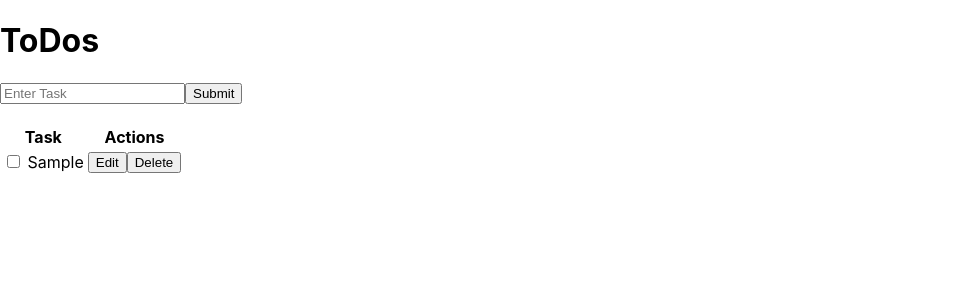
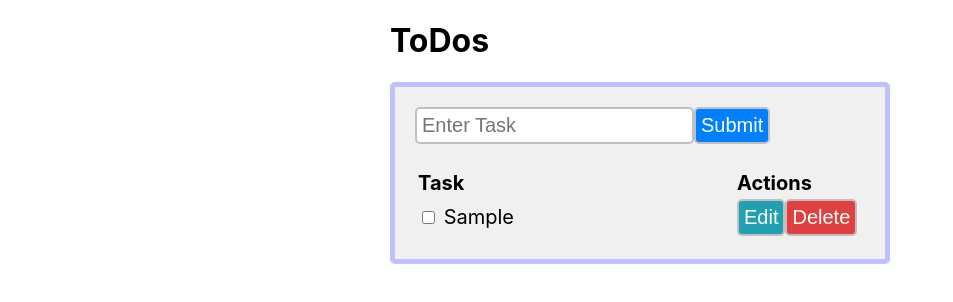
Before and after one commit to jj-one/react-todo-app, a React (Create React App) app: page / in a window 1280 px wide. Both pictures are taken after typing "Sample" into the empty fields and a click on the button "Submit". Shown: the top 302 px of the page, without its empty margins (0-953 px from the left). Built offline with nearby package versions, Linux system fonts and the light colour scheme; the HTML template or start-up script is replaced by a standard one.

Commit message:
Styled To Do app

```diff
--- a/src/components/CreateTask.js
+++ b/src/components/CreateTask.js
@@ -26,7 +26,7 @@
         <label>
           <input type="text" value={this.state.task} onChange={this.handleTaskChange} placeholder='Enter Task' autoFocus />
         </label>
-        <button>Submit</button>
+        <button className='add'>Submit</button>
       </form>
     );
   }
--- a/src/components/Main.js
+++ b/src/components/Main.js
@@ -43,10 +43,10 @@
   };
 
   render() {
-    return (<div>
+    return (<div className="main">
         <h1>ToDos</h1>
 
-        <div>
+        <div className="content">
         <CreateTask createTask={this.handleCreateTask} />
         <br />
         <TaskList
--- a/src/components/TaskItem.js
+++ b/src/components/TaskItem.js
@@ -50,8 +50,8 @@
               </form>
             </td>
             <td>
-              <button onClick={this.handleSubmit}>Save</button>
-              <button onClick={() => this.setEditingState(false)}>Back</button>
+              <button onClick={this.handleSubmit} className='save'>Save</button>
+              <button onClick={() => this.setEditingState(false)} className='back'>Back</button>
             </td>
           </>
           :
@@ -63,8 +63,8 @@
                 readOnly
               /> <span className={this.props.task.isCompleted?"completed":"not-completed"}>{this.props.task.task}</span></td>
             <td>
-              <button onClick={() => this.setEditingState(true)}>Edit</button>
-              <button onClick={this.props.deleteTask}>Delete</button>
+              <button onClick={() => this.setEditingState(true)} className='edit'>Edit</button>
+              <button onClick={this.props.deleteTask} className='delete'>Delete</button>
             </td>
           </>
         }
--- a/src/index.css
+++ b/src/index.css
@@ -11,6 +11,66 @@
   font-family: source-code-pro, Menlo, Monaco, Consolas, 'Courier New',
     monospace;
 }
+.main {
+  margin: 0 auto;
+  max-width: 500px;
+}
+.content {
+  border: 5px #c0c0ff solid;
+  border-radius: 5px;
+  font-size: 20px;
+  background-color: #f0f0f0;
+  padding: 20px;
+}
+table {
+  width: 100%;
+}
+td:first-child {
+  width: 100%;
+}
+td:last-child {
+  min-width: 125px;
+}
+th {
+  text-align: left;
+}
+tr:nth-child(even) {
+  background-color: #ffffff;
+}
+input,
+button {
+  font-size: 20px;
+  padding: 5px;
+  border-radius: 5px;
+  border: 2px #c0c0c0 solid;
+}
+button {
+  cursor: pointer;
+}
+button.add {
+  background-color: #0080ff;
+  color: #ffffff;
+}
+
+button.edit {
+  background-color: #20a0b0;
+  color: #ffffff;
+}
+
+button.delete {
+  background-color: #e04040;
+  color: #ffffff;
+}
+
+button.save {
+  background-color: #30b040;
+  color: #ffffff;
+}
+
+button.back {
+  background-color: #707080;
+  color: #ffffff;
+}
 
 .task {
   cursor: pointer;
```
